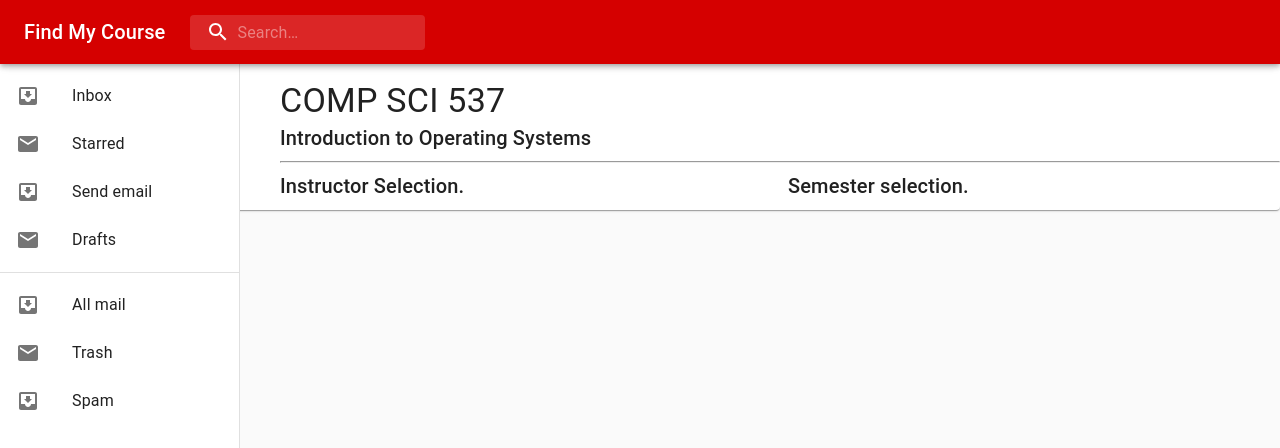
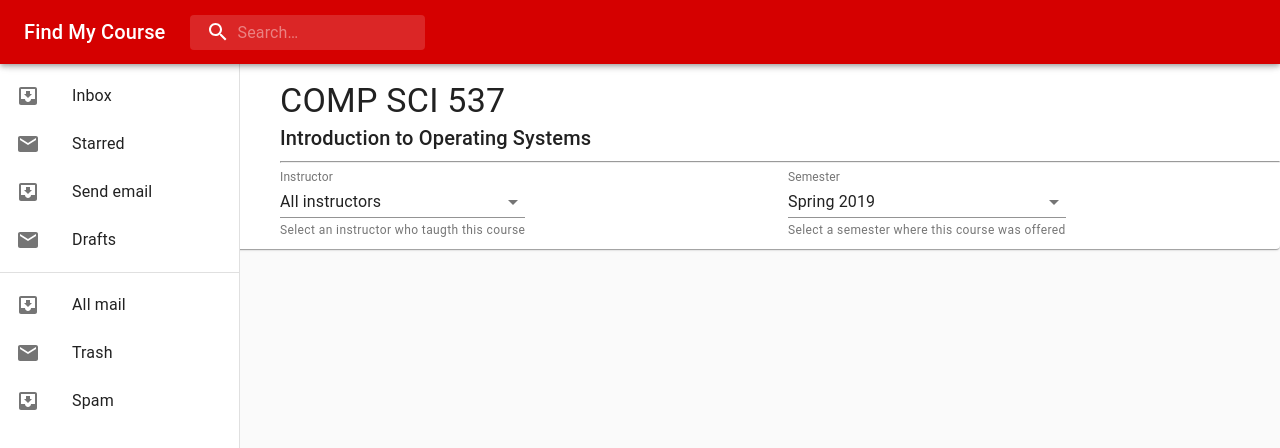
Before and after one commit to CS-506/FMC-Frontend, a React (Create React App) app: page /course in a window 1280 px wide. Shown: the top 448 px of the page. Built offline with nearby package versions, Linux system fonts and the light colour scheme.

Commit message:
Added Selects for instructor and semester.

```diff
--- a/src/components/CourseView.js
+++ b/src/components/CourseView.js
@@ -1,7 +1,7 @@
 import React from "react"
 import { makeStyles } from "@material-ui/core/styles";
 import {
-    Typography, Paper, Grid, Select
+    Typography, Paper, Grid, TextField, MenuItem
 } from "@material-ui/core/";
 
 import NavBar from "./NavBar";
@@ -25,10 +25,17 @@ export default function CourseView(props) {
 
     // course object
     const [course, setCourse] = React.useState();
+    // id of instructor currently displayed
+    const [iid, setIid] = React.useState(0);
     // instructors who have taught this course previously
     const [instructors, setInstructors] = React.useState([]);
+    // semester currently displayed
+    const [sem, setSem] = React.useState(0);
     // semesters in which this course was offered
     const [semesters, setSemesters] = React.useState([]);
+
+    const iidChange = event => setIid(Number(event.target.value));
+    const semChange = event => setSem(Number(event.target.value));
 
 
     /* PAGE STATES *************************************************/
@@ -46,8 +53,27 @@ export default function CourseView(props) {
             subject:" COMP SCI",
             code: 537
         };
+        setCourse(courseInfo);
 
-        setCourse(courseInfo);
+        /* Dummy instructors list */
+        const instructorInfo = [
+            { iid: 1, name: "Remzi Arpaci-Dusseau" },
+            { iid: 2, name: "Andrea Arpaci-Dusseau" },
+            { iid: 3, name: "Mike Swift" },
+            { iid: 4, name: "Shivaram Venkataraman" }
+        ];
+        setInstructors(instructorInfo);
+
+        /* Dummy semesters list */
+        const semesterInfo = [
+            { year: 2019, period: "Spring" },
+            { year: 2019, period: "Fall" },
+            { year: 2018, period: "Spring" },
+            { year: 2018, period: "Fall" },
+            { year: 2017, period: "Fall" }
+        ];
+        setSemesters(semesterInfo);
+
         setLoading(false);
     }, []);
 
@@ -57,9 +83,23 @@ export default function CourseView(props) {
      */
     function InstructorSelect() {
         return (
-            <Typography variant="h6">
-                Instructor Selection.
-            </Typography>
+            <TextField
+                id="instructor-select"
+                select
+                label="Instructor"
+                value={iid}
+                onChange={iidChange}
+                helperText="Select an instructor who taugth this course"
+            >
+                <MenuItem value={0} key={0}>
+                    All instructors
+                </MenuItem>
+                {instructors?.map(item => (
+                    <MenuItem value={item.iid} key={item.iid}>
+                        {item.name}
+                    </MenuItem>
+                ))}
+            </TextField>
         );
     }
 
@@ -68,9 +108,26 @@ export default function CourseView(props) {
      */
     function SemesterSelect() {
         return (
-            <Typography variant="h6">
-                Semester selection.
-            </Typography>
+            <TextField
+                id="semester-select"
+                select
+                label="Semester"
+                value={sem}
+                onChange={semChange}
+                helperText="Select a semester where this course was offered"
+            >
+                <MenuItem value={0} key={0}>
+                    All semesters
+                </MenuItem>
+                {semesters?.map(item => (
+                    <MenuItem
+                        value={semesters.indexOf(item)}
+                        key={semesters.indexOf(item)}
+                    >
+                        {item.period + " " + item.year}
+                    </MenuItem>
+                ))}
+            </TextField>
         );
     }
 
```
